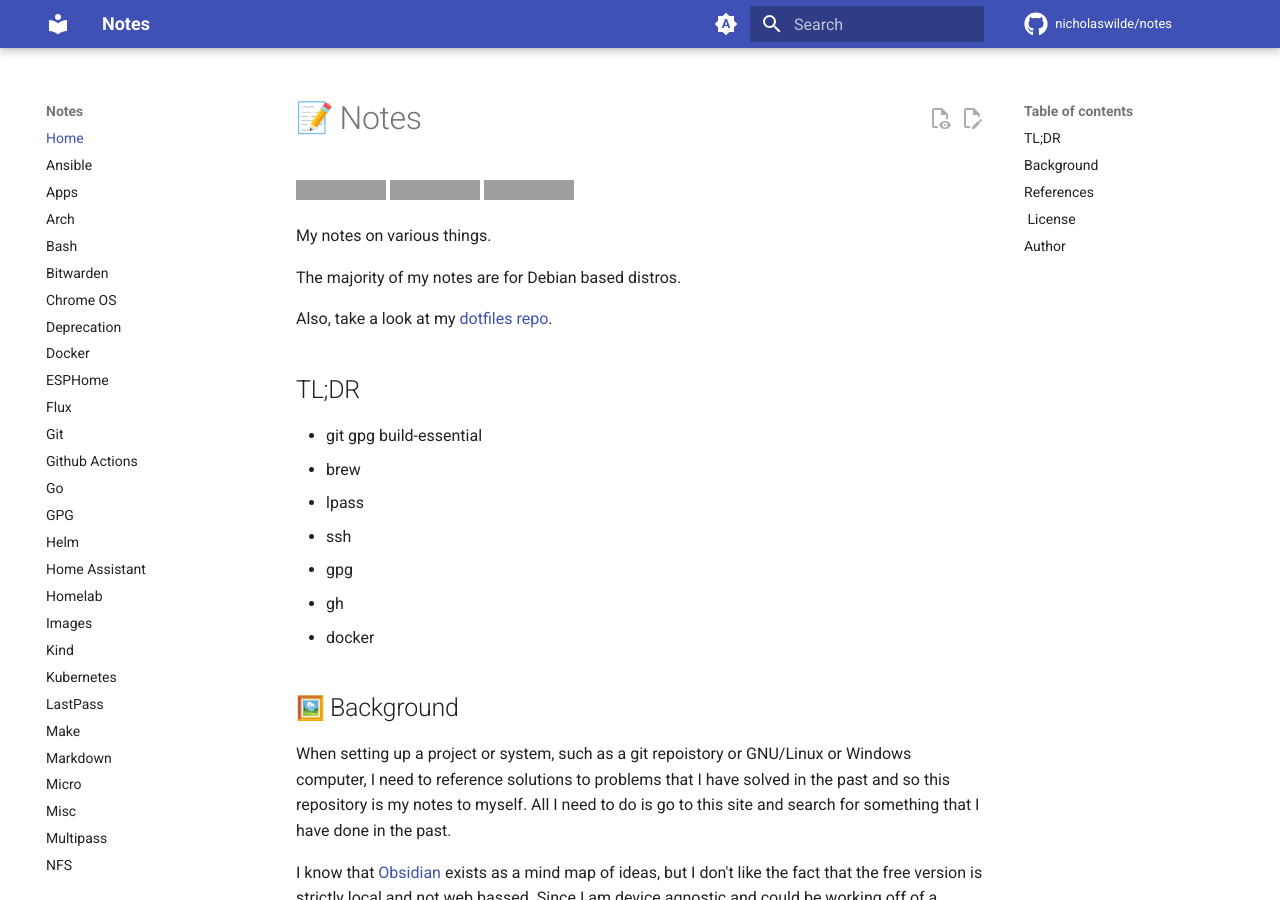
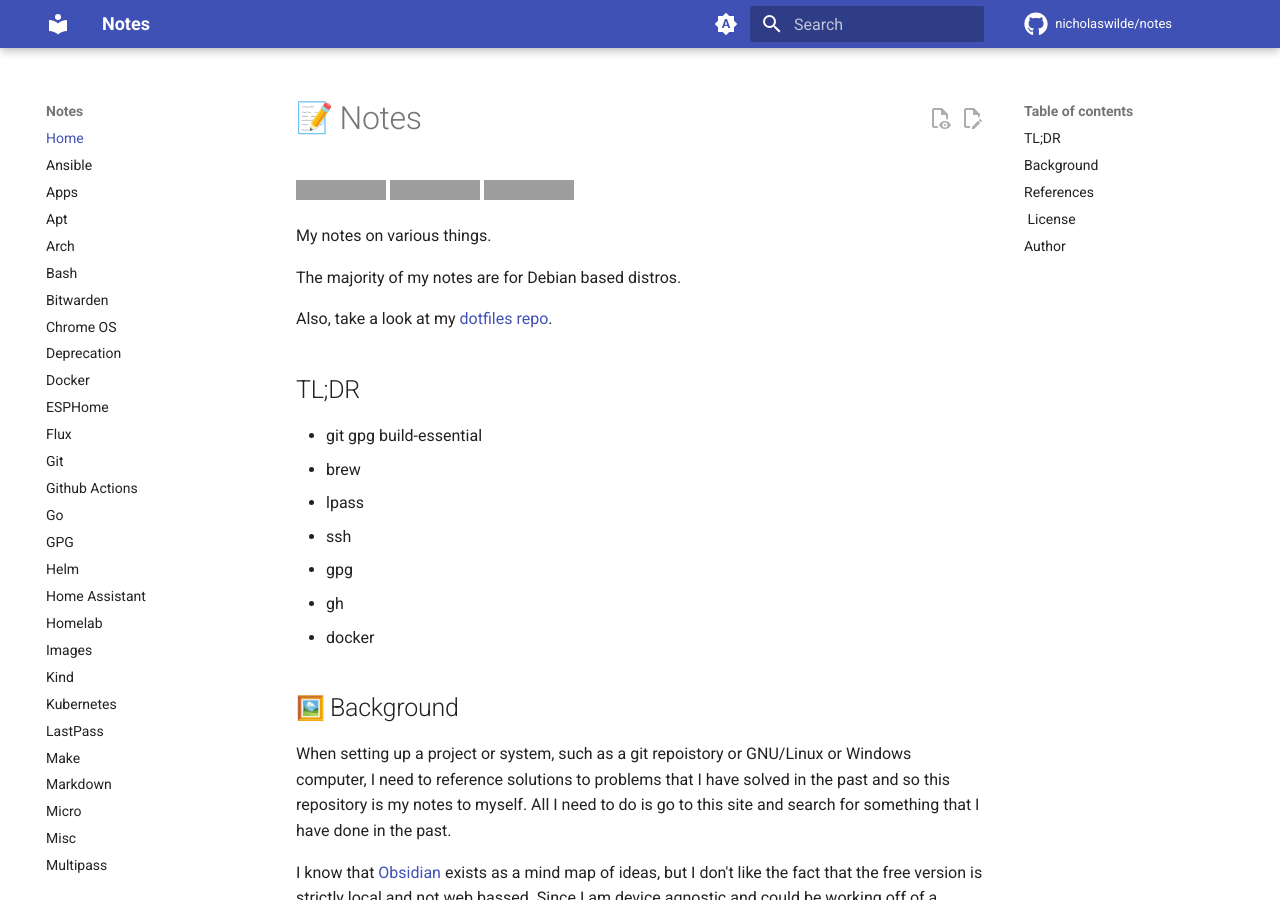
Before and after one commit to nicholaswilde/notes, an MkDocs documentation site: the page built from docs/index.md, in a window 1280 px wide and 900 px high. Built offline with MkDocs 1.6.1 and Material for MkDocs 9.7.7, drawn with Linux system fonts in a browser that asks for light colours; emoji names are drawn with the system emoji font; comment, search, counter and statistics services are not loaded; grey boxes are pictures that could not be loaded.

Commit message:
update
Signed-off-by: nιcнolaѕ wιlde <ncwilde43@gmail.com>

```diff
--- a/mkdocs.yml
+++ b/mkdocs.yml
@@ -16,6 +16,7 @@ nav:
   - Home: index.md
   - Ansible: ansible.md
   - Apps: apps.md
+  - Apt: apt.md
   - Arch: arch.md
   - Bash: bash.md
   - Bitwarden: bitwarden.md
```
